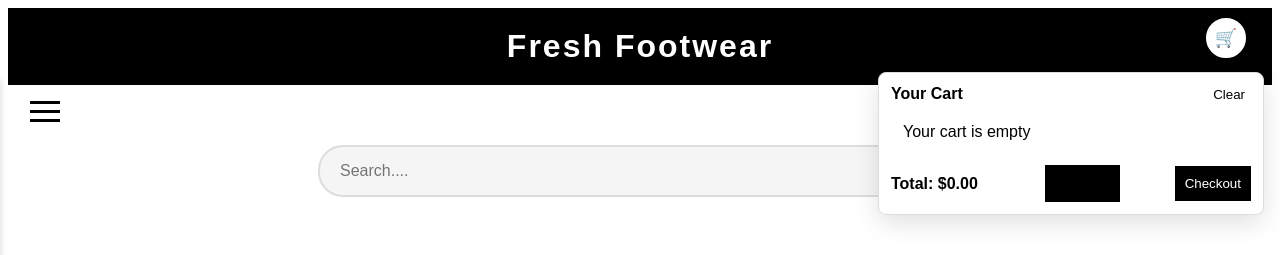
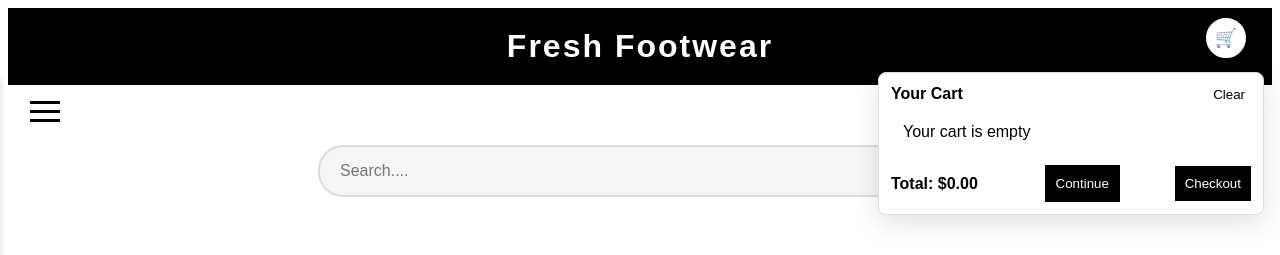
Before and after one commit to ShadowMaster1453/StepWise, a Next.js app: page / in a window 1280 px wide. Both pictures are taken after a click on the button "Open cart". Shown: the top 255 px of the page. Built offline with nearby package versions, Linux system fonts and the light colour scheme.

Commit message:
Update FreshFootwearApp.jsx

```diff
--- a/components/FreshFootwearApp.jsx
+++ b/components/FreshFootwearApp.jsx
@@ -458,7 +458,7 @@ export default function FreshFootwearApp() {
 
         <div style={{ marginTop: 12, display: 'flex', justifyContent: 'space-between', alignItems: 'center' }}>
           <div style={{ fontWeight: 700, marginRight: 12 }}>Total: ${total.toFixed(2)}</div>
-          <button onClick={() => setCartOpen(false)} style={{ padding: '10px', border: '1px solid #000000ff', background: '#000000ff', cursor: 'pointer' }}>Continue</button>
+          <button onClick={() => setCartOpen(false)} style={{ padding: '10px', border: '1px solid #000000ff', background: '#000000ff', color: '#fff', cursor: 'pointer' }}>Continue</button>
           <button onClick={handleCheckout} style={{ padding: '10px', border: 'none', background: '#000', color: '#fff', cursor: 'pointer' }}>Checkout</button>
         </div>
       </div>
```
